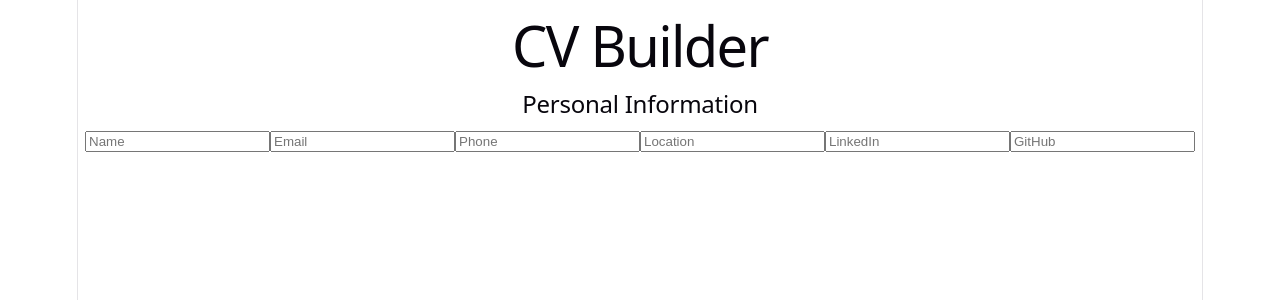
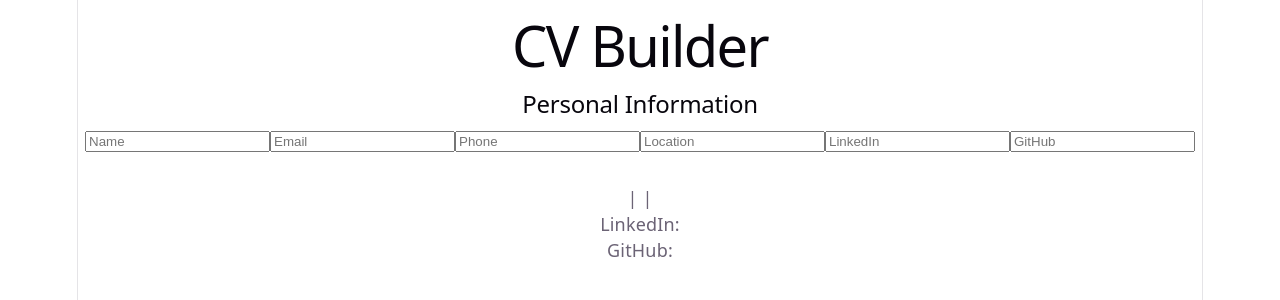
Before and after one commit to kidistm03/cv-making, a React (Vite) app: page / in a window 1280 px wide. Shown: the top 300 px of the page. Built offline with nearby package versions, Linux system fonts and the light colour scheme.

Commit message:
update app.jsx

```diff
--- a/src/App.jsx
+++ b/src/App.jsx
@@ -1,5 +1,6 @@
 import { useState } from "react";
 import PersonalForm from "./components/PersonalForm";
+import CVPreview from "./components/CVPreview";
 
 function App() {
   const [cv, setCv] = useState({
@@ -27,6 +28,8 @@ function App() {
         cv={cv}
         setCv={setCv}
       />
+
+      <CVPreview cv={cv} />
     </div>
   );
 }
```
